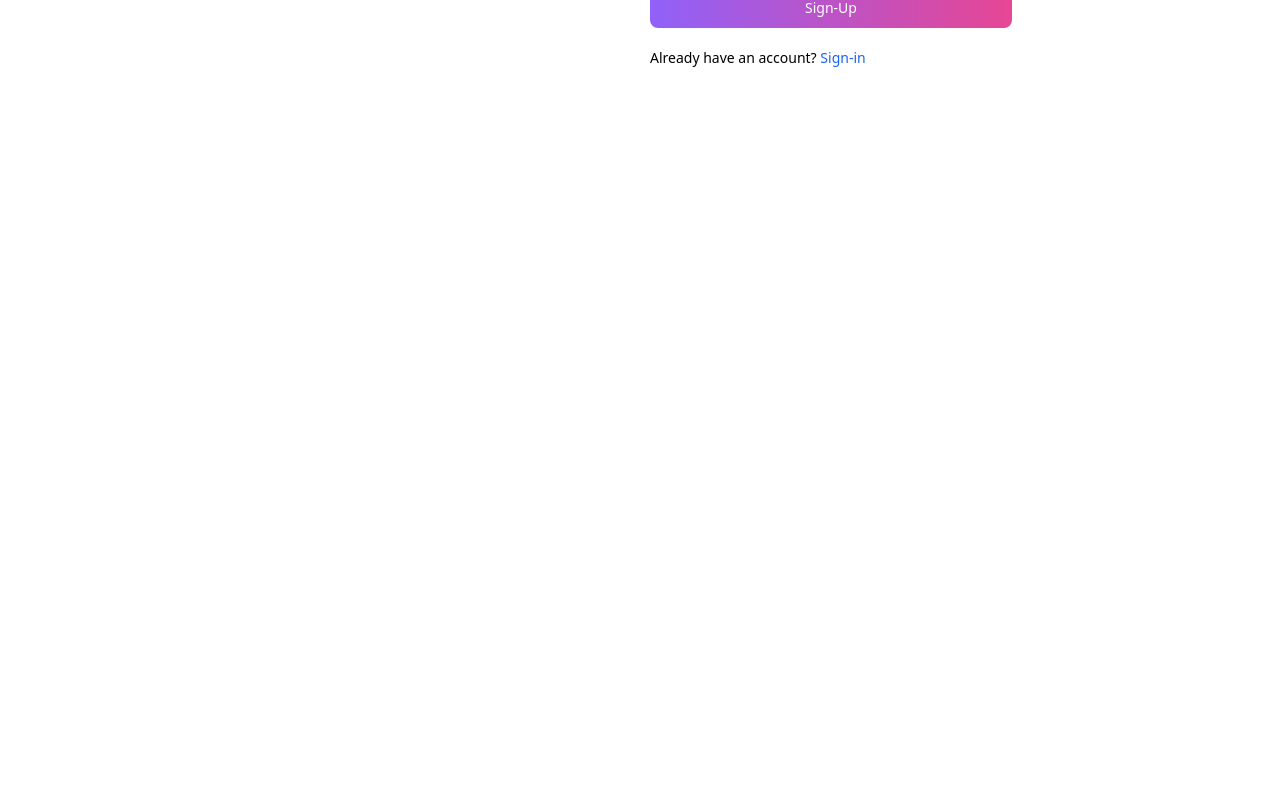
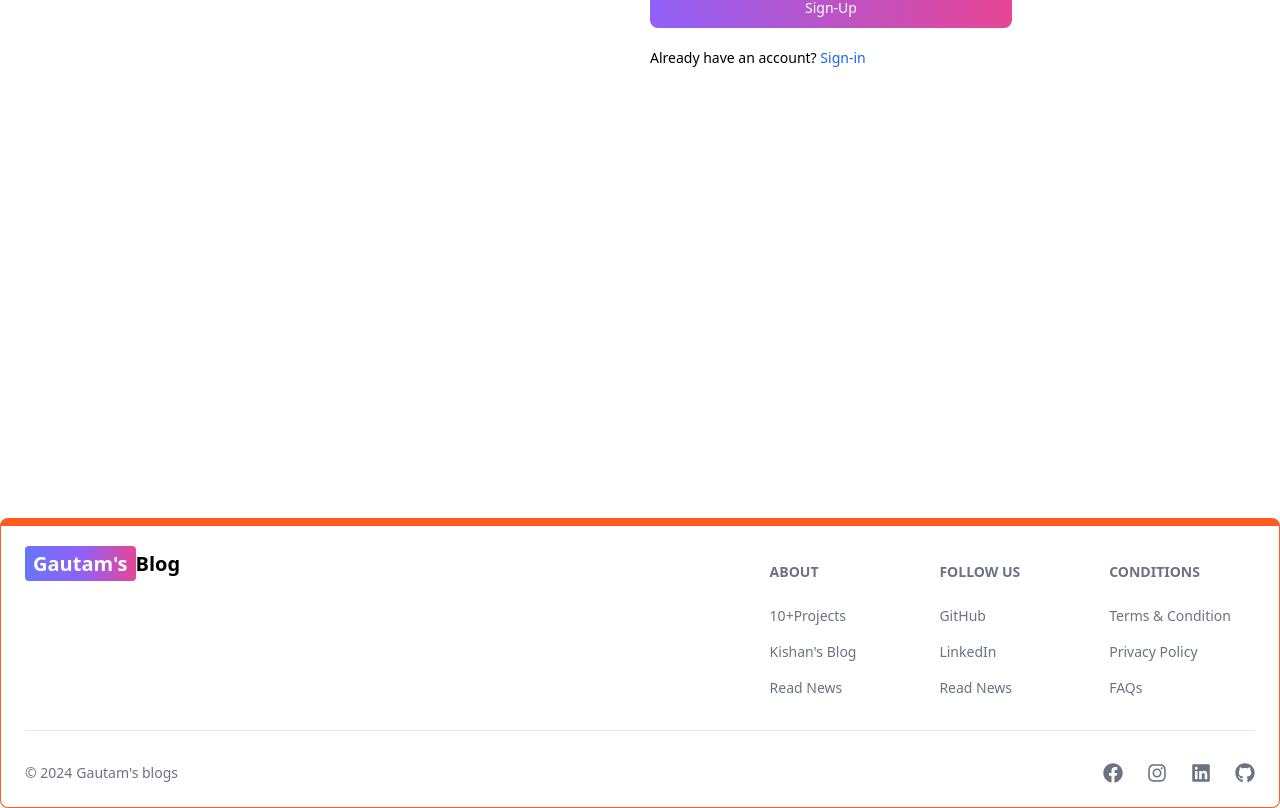
Before and after one commit to Gkishan5499/my_blog, a React (Vite) app in the folder client/: page /sign-up in a window 1280 px wide. Shown: the part 426-1234 px from the top of the page. Before the commit the page ends 944 px from the top, so only its background shows below. Built offline with nearby package versions, Linux system fonts and the light colour scheme.

Commit message:
create foooter

```diff
--- a/client/src/App.jsx
+++ b/client/src/App.jsx
@@ -8,6 +8,8 @@ import Projects from './pages/Projects'
 import Signup from './pages/Signup'
 import Signin from './pages/Signin'
 import Header from './component/Header'
+import FooterCom from './component/Footer'
+
 
 
 
@@ -30,6 +32,7 @@ function App() {
 
 
           </Routes>
+          <FooterCom/>
       </BrowserRouter>
     </>
   )
--- /dev/null
+++ b/client/src/component/Footer.jsx
@@ -0,0 +1,80 @@
+import React from 'react'
+import { Link } from 'react-router-dom'
+import { Footer, FooterCopyright, FooterDivider, FooterIcon, FooterLink,
+   FooterLinkGroup, FooterTitle } from 'flowbite-react'
+import { FaFacebook, FaGithub, FaInstagram, FaLinkedin } from "react-icons/fa";
+
+const FooterCom = () => {
+  return (
+
+    <Footer container className=' border border-t-8 border-orange-500 '>
+
+      <div className='w-full max-w-7xl mx-auto'>
+      <div className='grid w-full sm:flex justify-between md:grid-cols-1'>
+        <div>
+          <Link to='/' className='self-center flex-nowrap text-sm sm:text-xl font-semibold dark:text-white'>
+            <span className='px-2 py-1 bg-gradient-to-r from-indigo-500 via-purple-500 to-pink-500 text-white rounded' >Gautam's</span>
+            Blog
+          </Link>
+        </div>
+
+
+        <div className='grid grid-cols-2 gap-4 mt-3 sm:grid-cols-3 sm:gap-6' >
+          <div>
+            <Footer.Title title='About' />
+            <FooterLinkGroup col>
+              <FooterLink href='#' target='_blank' rel='noopener noreferrer'>10+Projects</FooterLink>
+              <FooterLink href='#' target='_blank' rel='noopener noreferrer'>Kishan's Blog</FooterLink>
+              <FooterLink href='#' target='_blank' rel='noopener noreferrer'>Read News</FooterLink>
+            </FooterLinkGroup>
+          </div>
+          <div>
+            <Footer.Title title='Follow us ' />
+            <FooterLinkGroup col>
+              <FooterLink href='#' target='_blank' rel='noopener noreferrer'>GitHub</FooterLink>
+              <FooterLink href='#' target='_blank' rel='noopener noreferrer'>LinkedIn</FooterLink>
+              <FooterLink href='#' target='_blank' rel='noopener noreferrer'>Read News</FooterLink>
+            </FooterLinkGroup>
+
+          </div>
+          <div>
+          <Footer.Title title='Conditions' />
+          <FooterLinkGroup col>
+            <FooterLink href='#' target='_blank' rel='noopener noreferrer'>Terms & Condition</FooterLink>
+            <FooterLink href='#'>Privacy Policy</FooterLink>
+            <FooterLink href='#'>FAQs</FooterLink>
+
+          </FooterLinkGroup>
+          </div>
+
+
+        </div>
+
+        </div>
+        <FooterDivider/>
+        <div className='w-full sm:flex sm:items-center sm:justify-between'>
+          <FooterCopyright
+          href='#'
+          by="Gautam's blogs"
+          year={new Date().getFullYear()}
+          />
+          <div className='flex mt-4 gap-6 sm:mt-0 sm:justify-center'>
+            <FooterIcon href='#' icon={FaFacebook}/>
+            <FooterIcon href='#' icon={FaInstagram}/>
+            <FooterIcon href='#' icon={FaLinkedin}/>
+            <FooterIcon href='#' icon={FaGithub}/>
+          </div>
+
+
+        </div>
+      </div>
+
+
+
+
+    </Footer>
+
+  )
+}
+
+export default FooterCom
```
